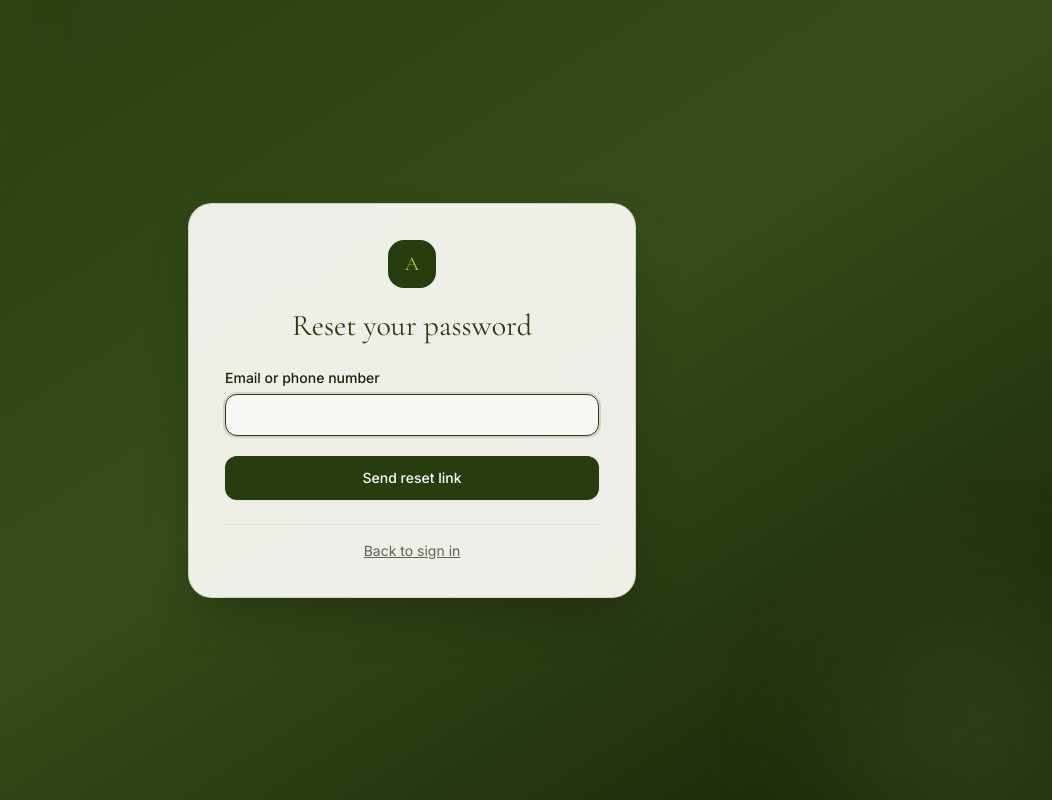
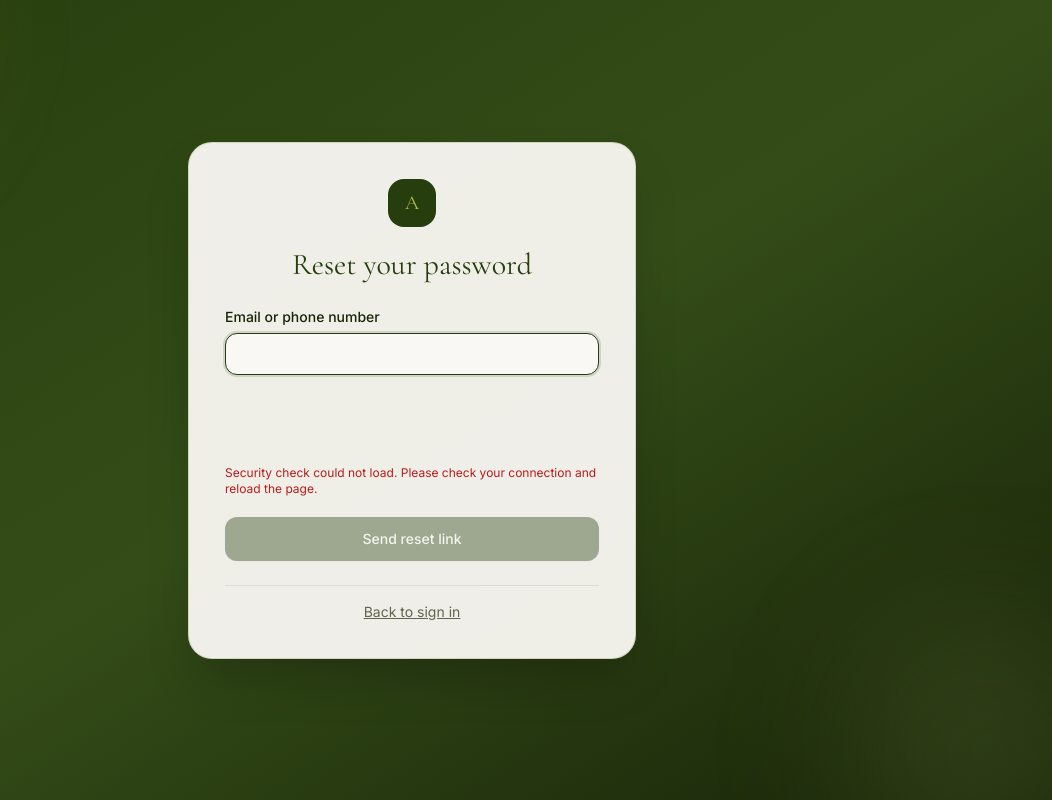
Before and after one commit to SyedHassanali24/afsana-perfumes11, a React (Vite) app: page /forgot-password in a window 1280 px wide. Shown: the whole page, without its empty margins (228-1280 px from the left). Built offline with nearby package versions, Linux system fonts and the light colour scheme; no server answers.

Commit message:
security: protect customer authentication with Turnstile

```diff
--- a/src/customer/ForgotPasswordPage.jsx
+++ b/src/customer/ForgotPasswordPage.jsx
@@ -1,6 +1,7 @@
 import { useState } from "react";
 import { Link } from "react-router-dom";
 import { accountApi } from "../services";
+import TurnstileWidget from "../components/TurnstileWidget";
 import AuthCard from "../auth/AuthCard";
 import Button from "../../admin/components/Button";
 import { Field, Input } from "../../admin/components/FormFields";
@@ -10,11 +11,13 @@ export default function ForgotPasswordPage() {
   const [sent, setSent] = useState(false);
   const [error, setError] = useState("");
   const [busy, setBusy] = useState(false);
+  const [turnstileToken, setTurnstileToken] = useState("");
+  const [turnstileResetKey, setTurnstileResetKey] = useState(0);
   const submit = async (e) => {
     e.preventDefault(); setError(""); setBusy(true);
-    try { await accountApi.forgotPassword(identifier.trim()); setSent(true); }
+    try { await accountApi.forgotPassword(identifier.trim(), turnstileToken); setSent(true); }
     catch (err) { setError(err.status === 429 ? "Too many requests. Please try again later." : err.message); }
-    finally { setBusy(false); }
+    finally { setBusy(false); setTurnstileToken(""); setTurnstileResetKey(v => v + 1); }
   };
   return (
     <AuthCard title="Reset your password" footer={<Link to="/login" className="underline">Back to sign in</Link>}>
@@ -23,8 +26,9 @@ export default function ForgotPasswordPage() {
       ) : (
         <form onSubmit={submit} className="space-y-5">
           <Field label="Email or phone number"><Input required autoFocus value={identifier} onChange={(e) => setIdentifier(e.target.value)} /></Field>
+          <TurnstileWidget action="customer_password_reset_request" onToken={setTurnstileToken} resetKey={turnstileResetKey} />
           {error && <p role="alert" className="text-sm text-[#9b3f3f] rounded-xl bg-[#9b3f3f]/10 px-3 py-2">{error}</p>}
-          <Button type="submit" className="w-full rounded-xl min-h-11" disabled={busy}>{busy ? "Sending…" : "Send reset link"}</Button>
+          <Button type="submit" className="w-full rounded-xl min-h-11" disabled={busy || !turnstileToken}>{busy ? "Sending…" : "Send reset link"}</Button>
         </form>
       )}
     </AuthCard>
```
